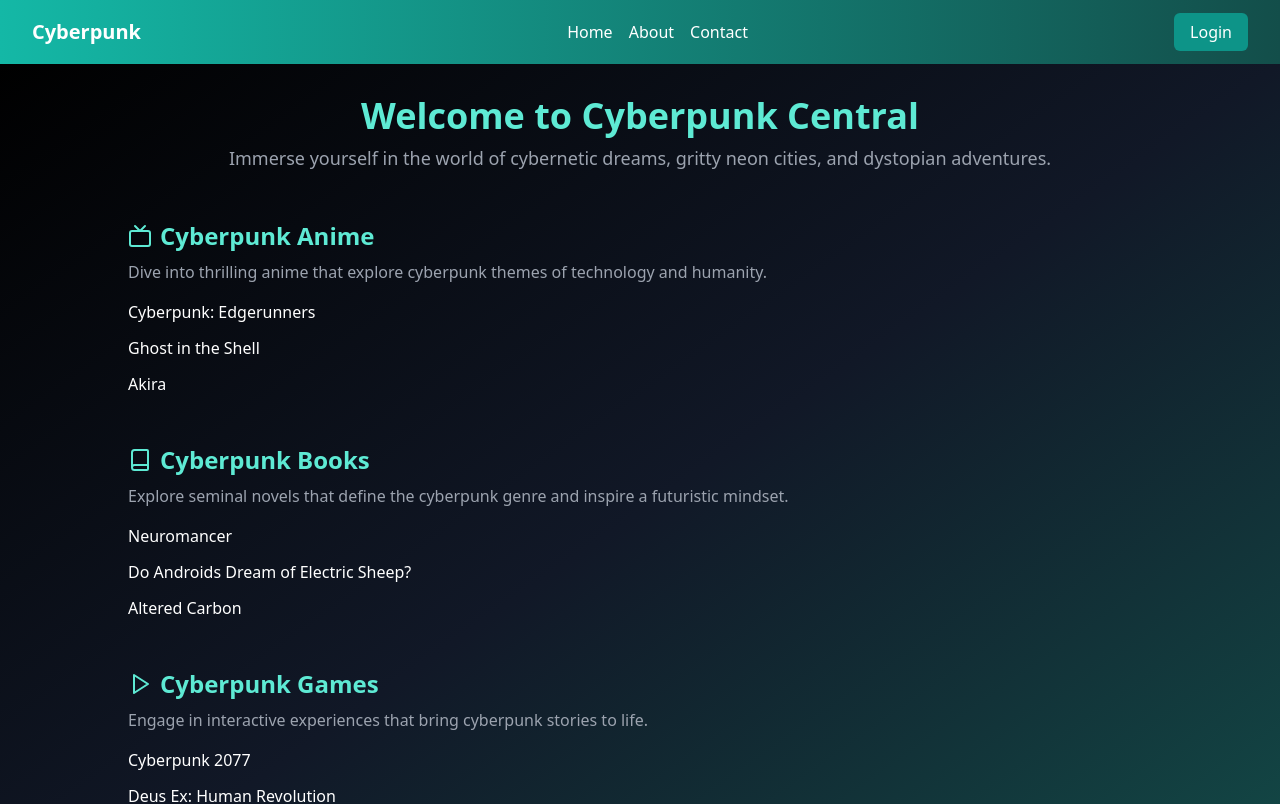
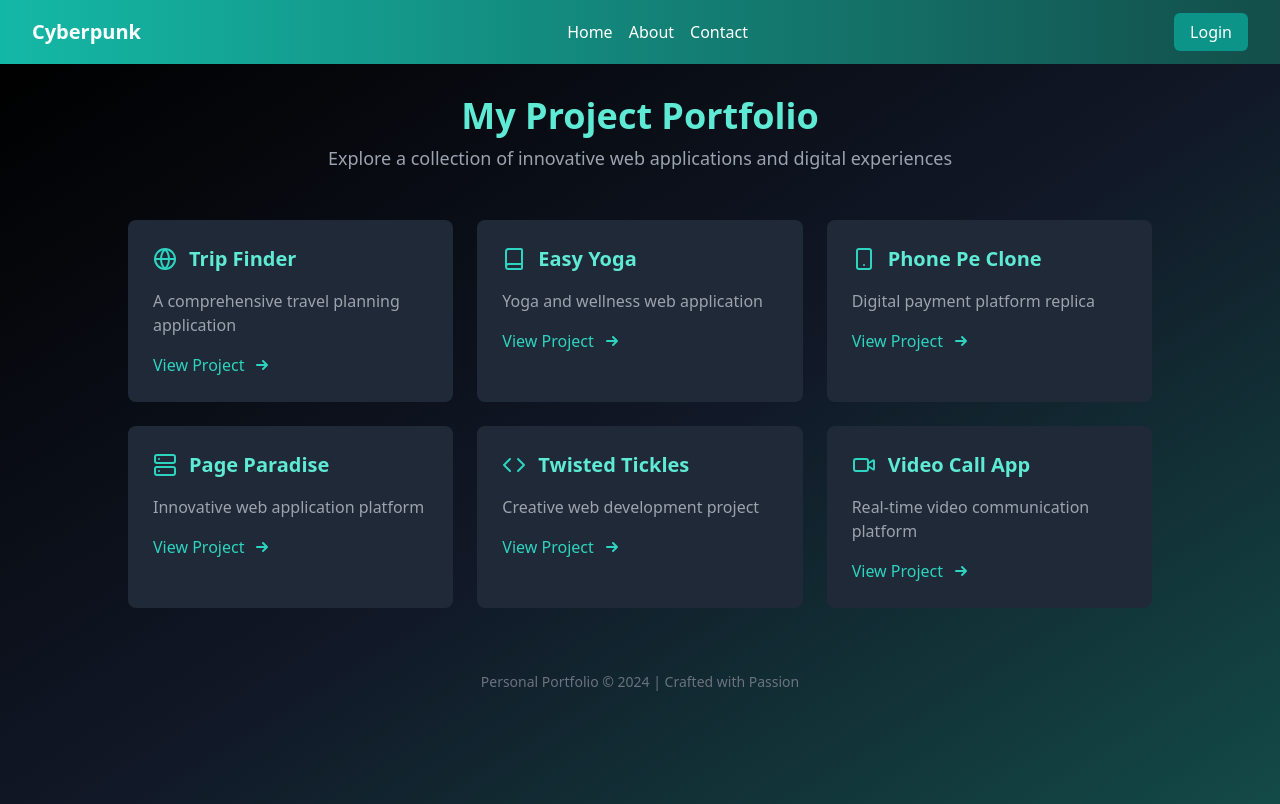
Before and after one commit to Piyush11204/Cyberpunk, a React (Create React App) app: page / in a window 1280 px wide. Shown: the top 804 px of the page. Built offline with nearby package versions, Linux system fonts and the light colour scheme; no server answers.

Commit message:
added projects

```diff
--- a/src/Pages/HomePage.jsx
+++ b/src/Pages/HomePage.jsx
@@ -1,23 +1,44 @@
 import React from "react";
-import { Play, Book, Tv } from "lucide-react";
+import { Code, Globe, Server, Smartphone, Book, VideoIcon } from "lucide-react";
 
-const HomePage = () => {
-  const animeLinks = [
-    { name: "Cyberpunk: Edgerunners", link: "https://www.netflix.com/title/81054853" },
-    { name: "Ghost in the Shell", link: "https://www.crunchyroll.com/" },
-    { name: "Akira", link: "https://www.funimation.com/" },
-  ];
-
-  const bookLinks = [
-    { name: "Neuromancer", link: "https://www.goodreads.com/book/show/22328.Neuromancer" },
-    { name: "Do Androids Dream of Electric Sheep?", link: "https://www.goodreads.com/book/show/7082.Do_Androids_Dream_of_Electric_Sheep_" },
-    { name: "Altered Carbon", link: "https://www.goodreads.com/book/show/40445.Alteration_Carbon" },
-  ];
-
-  const gameLinks = [
-    { name: "Cyberpunk 2077", link: "https://www.cyberpunk.net/" },
-    { name: "Deus Ex: Human Revolution", link: "https://www.eidosmontreal.com/games/deus-ex-human-revolution" },
-    { name: "System Shock", link: "https://www.systemshock.com/" },
+const PortfolioPage = () => {
+  const projectLinks = [
+    {
+      name: "Trip Finder",
+      link: "https://trip-finder-five.vercel.app/",
+      icon: <Globe size={24} />,
+      description: "A comprehensive travel planning application"
+    },
+    {
+      name: "Easy Yoga",
+      link: "https://easy-yoga.vercel.app/",
+      icon: <Book size={24} />,
+      description: "Yoga and wellness web application"
+    },
+    {
+      name: "Phone Pe Clone",
+      link: "https://phone-pe-eta.vercel.app/",
+      icon: <Smartphone size={24} />,
+      description: "Digital payment platform replica"
+    },
+    {
+      name: "Page Paradise",
+      link: "https://page-paradise2-0.vercel.app/",
+      icon: <Server size={24} />,
+      description: "Innovative web application platform"
+    },
+    {
+      name: "Twisted Tickles",
+      link: "https://twisted-tickles.vercel.app/",
+      icon: <Code size={24} />,
+      description: "Creative web development project"
+    },
+    {
+      name: "Video Call App",
+      link: "https://video-call-wine.vercel.app/",
+      icon: <VideoIcon size={24} />,
+      description: "Real-time video communication platform"
+    }
   ];
 
   return (
@@ -25,73 +46,52 @@
       <div className="max-w-5xl mx-auto">
         {/* Header Section */}
         <header className="text-center mb-12">
-          <h1 className="text-4xl font-extrabold text-teal-300">Welcome to Cyberpunk Central</h1>
+          <h1 className="text-4xl font-extrabold text-teal-300">My Project Portfolio</h1>
           <p className="text-lg text-gray-400 mt-2">
-            Immerse yourself in the world of cybernetic dreams, gritty neon cities, and dystopian adventures.
+            Explore a collection of innovative web applications and digital experiences
           </p>
         </header>
 
-        {/* Anime Section */}
-        <section className="mb-12">
-          <h2 className="text-2xl font-bold text-teal-300 flex items-center gap-2">
-            <Tv size={24} /> Cyberpunk Anime
-          </h2>
-          <p className="text-gray-400 mt-2">
-            Dive into thrilling anime that explore cyberpunk themes of technology and humanity.
-          </p>
-          <ul className="mt-4 space-y-3">
-            {animeLinks.map((anime, index) => (
-              <li key={index} className="hover:text-teal-400">
-                <a href={anime.link} target="_blank" rel="noopener noreferrer">
-                  {anime.name}
-                </a>
-              </li>
-            ))}
-          </ul>
-        </section>
-
-        {/* Books Section */}
-        <section className="mb-12">
-          <h2 className="text-2xl font-bold text-teal-300 flex items-center gap-2">
-            <Book size={24} /> Cyberpunk Books
-          </h2>
-          <p className="text-gray-400 mt-2">
-            Explore seminal novels that define the cyberpunk genre and inspire a futuristic mindset.
-          </p>
-          <ul className="mt-4 space-y-3">
-            {bookLinks.map((book, index) => (
-              <li key={index} className="hover:text-teal-400">
-                <a href={book.link} target="_blank" rel="noopener noreferrer">
-                  {book.name}
-                </a>
-              </li>
-            ))}
-          </ul>
-        </section>
-
-        {/* Games Section */}
-        <section className="mb-12">
-          <h2 className="text-2xl font-bold text-teal-300 flex items-center gap-2">
-            <Play size={24} /> Cyberpunk Games
-          </h2>
-          <p className="text-gray-400 mt-2">
-            Engage in interactive experiences that bring cyberpunk stories to life.
-          </p>
-          <ul className="mt-4 space-y-3">
-            {gameLinks.map((game, index) => (
-              <li key={index} className="hover:text-teal-400">
-                <a href={game.link} target="_blank" rel="noopener noreferrer">
-                  {game.name}
-                </a>
-              </li>
-            ))}
-          </ul>
-        </section>
+        {/* Projects Grid */}
+        <div className="grid md:grid-cols-2 lg:grid-cols-3 gap-6">
+          {projectLinks.map((project, index) => (
+            <div
+              key={index}
+              className="bg-gray-800 rounded-lg p-6 transform transition-all duration-300 hover:scale-105 hover:shadow-2xl hover:border-teal-500 border border-transparent"
+            >
+              <div className="flex items-center mb-4">
+                <span className="text-teal-400 mr-3">{project.icon}</span>
+                <h2 className="text-xl font-bold text-teal-300">{project.name}</h2>
+              </div>
+              <p className="text-gray-400 mb-4">{project.description}</p>
+              <a
+                href={project.link}
+                target="_blank"
+                rel="noopener noreferrer"
+                className="text-teal-400 hover:text-teal-200 transition-colors flex items-center"
+              >
+                View Project
+                <svg
+                  xmlns="http://www.w3.org/2000/svg"
+                  className="h-5 w-5 ml-2"
+                  viewBox="0 0 20 20"
+                  fill="currentColor"
+                >
+                  <path
+                    fillRule="evenodd"
+                    d="M10.293 5.293a1 1 0 011.414 0l4 4a1 1 0 010 1.414l-4 4a1 1 0 01-1.414-1.414L12.586 11H5a1 1 0 110-2h7.586l-2.293-2.293a1 1 0 010-1.414z"
+                    clipRule="evenodd"
+                  />
+                </svg>
+              </a>
+            </div>
+          ))}
+        </div>
 
         {/* Footer Section */}
         <footer className="text-center text-gray-500 text-sm mt-16">
           <p>
-            Cyberpunk Central &copy; {new Date().getFullYear()} | Powered by Neon Dreams
+            Personal Portfolio &copy; {new Date().getFullYear()} | Crafted with Passion
           </p>
         </footer>
       </div>
@@ -99,4 +99,4 @@
   );
 };
 
-export default HomePage;
+export default PortfolioPage;
```
